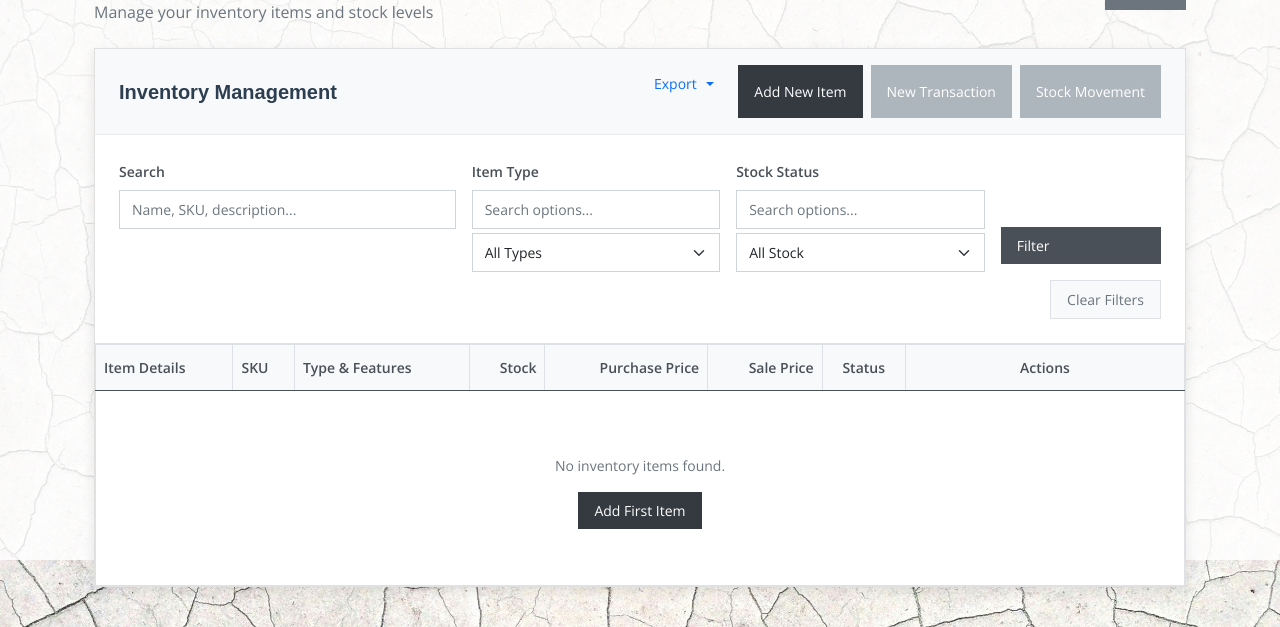
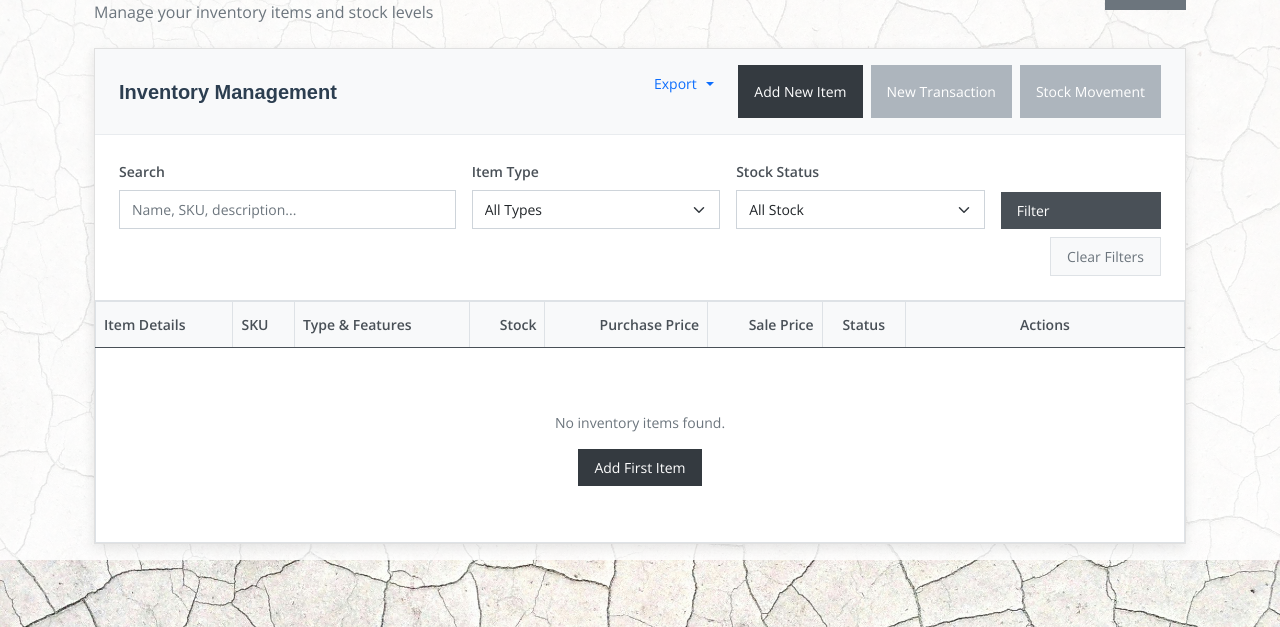
Before and after one commit to get1franc410/wj_accounting_system, a Django app: template apps/inventory/templates/inventory/inventory_item_list.html in a window 1280 px wide. Shown: the part 240-867 px from the top of the page. Run offline with Django 5.2, Linux system fonts and the light colour scheme; the template is opened without the code that fills it, so the values that code supplies are empty; parts of the project's set-up code (start-up, migrations or seed data) failed here and were passed over; some libraries are stand-ins or nearby versions.

Commit message:
Fix: Remove searchable dropdowns from inventory filters

```diff
--- a/apps/inventory/templates/inventory/inventory_item_list.html
+++ b/apps/inventory/templates/inventory/inventory_item_list.html
@@ -50,7 +50,6 @@
                     </div>
                     <div class="col-md-3">
                         <label for="item_type" class="form-label">Item Type</label>
-                        <div class="dropdown" data-filter="true">
                         <select class="form-select" id="item_type" name="item_type">
                             <option value="">All Types</option>
                             {% for value, label in item_type_choices %}
@@ -60,10 +59,8 @@
                             {% endfor %}
                         </select>
                     </div>
-                    </div>
                     <div class="col-md-3">
                         <label for="stock_status" class="form-label">Stock Status</label>
-                        <div class="dropdown" data-filter="true">
                         <select class="form-select" id="stock_status" name="stock_status">
                             <option value="">All Stock</option>
                             <option value="in_stock" {% if selected_stock_status == 'in_stock' %}selected{% endif %}>In Stock</option>
@@ -73,15 +70,15 @@
                             <option value="expiry_tracked" {% if selected_stock_status == 'expiry_tracked' %}selected{% endif %}>Expiry Tracked</option>
                         </select>
                     </div>
-                    </div>
                     <div class="col-md-2 d-flex align-items-end">
                         <div class="w-100">
-                            <button type="submit" class="btn btn-search w-100 mb-2">
+                            <button type="submit" class="btn btn-search w-100">
                                 Filter
                             </button>
                         </div>
                     </div>
                 </div>
+
                 <!-- Second row for clear button -->
                 <div class="row mt-2">
                     <div class="col-md-12 text-end">
@@ -313,18 +310,7 @@
 </div>
 
 <!-- Load JavaScript Files -->
-<script src="{% static 'assets/js/bootstrap-dropdown-filter.js' %}"></script>
-
 <script>
-document.addEventListener('DOMContentLoaded', function() {
-    // Initialize dropdown filters
-    $('.dropdown[data-filter="true"]').dropdownFilter({
-        filterPlaceholder: 'Search options...',
-        noResultsText: 'No results found',
-        maxHeight: '200px'
-    });
-});
-
 // Utility function for going back
 function goBack() {
     if (document.referrer && document.referrer !== window.location.href) {
--- a/apps/inventory/templates/inventory/inventory_movement_list.html
+++ b/apps/inventory/templates/inventory/inventory_movement_list.html
@@ -40,7 +40,7 @@
                     </div>
                     <div class="col-md-3">
                         <label for="item" class="form-label">Item</label>
-                        <select class="form-select" id="item" name="item" data-filter="true" data-placeholder="Search items...">
+                        <select class="form-select" id="item" name="item">
                             <option value="">All Items</option>
                             {% for item in items %}
                                 <option value="{{ item.id }}" {% if item_filter == item.id|stringformat:"s" %}selected{% endif %}>
```
Lines whose indentation alone changed are shown as unchanged.
